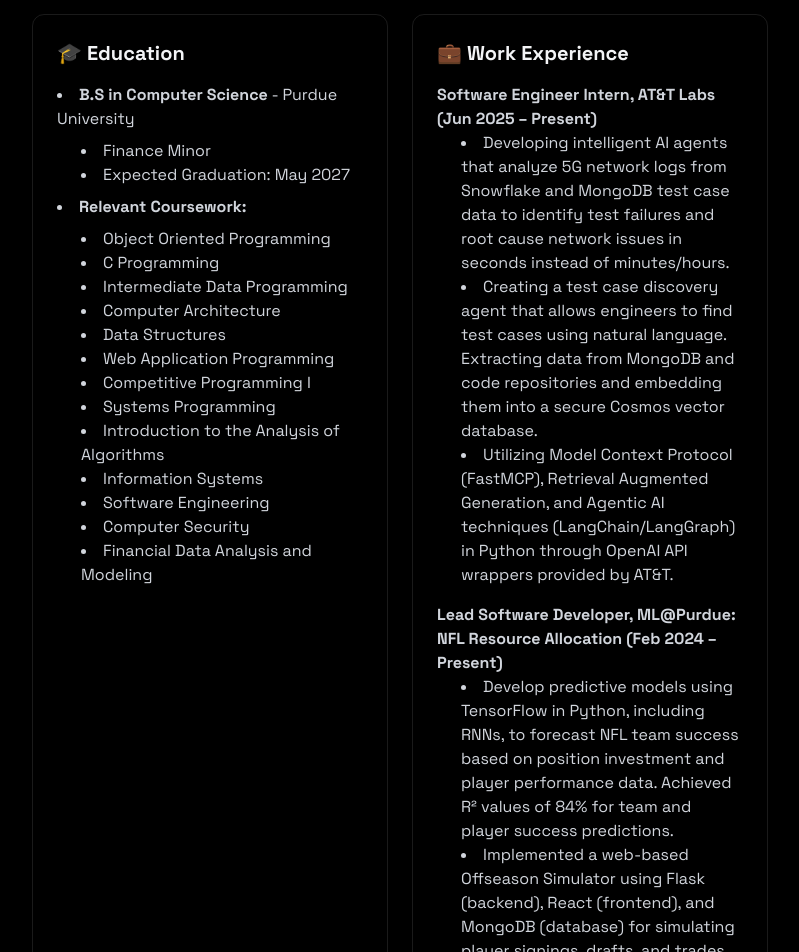
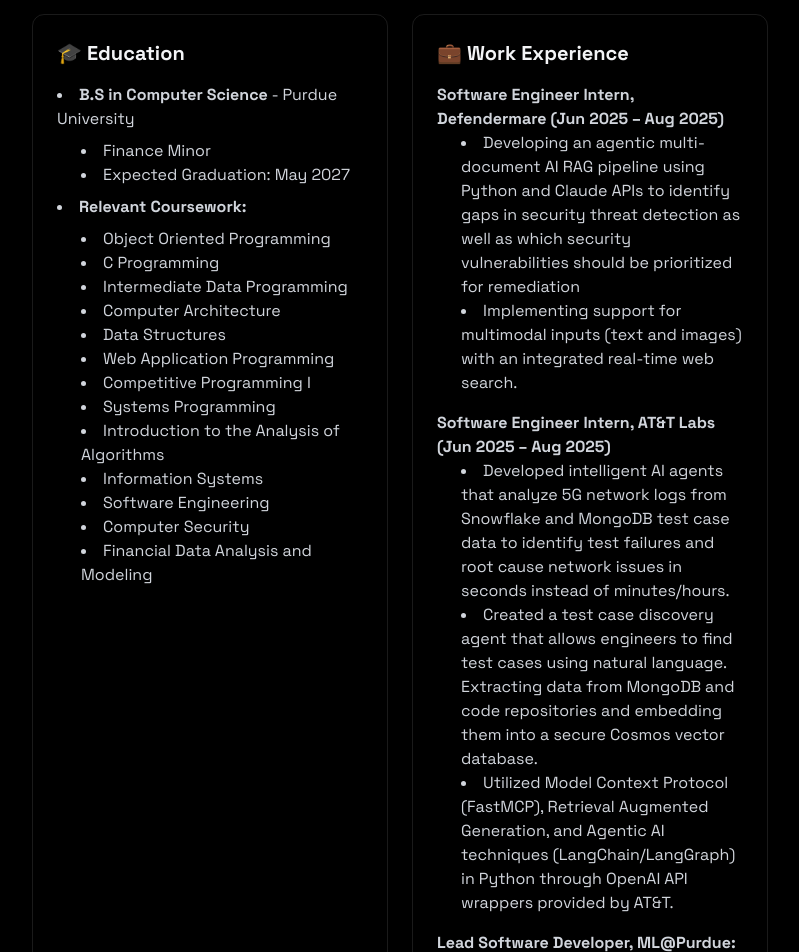
Before and after one commit to PranayN23/pranaynandkeolyar-portfolio, a React (Vite) app: page / in a window 1280 px wide. Shown: the part 1660-2612 px from the top of the page, without its empty margins (240-1039 px from the left). Built offline with nearby package versions, Linux system fonts and the light colour scheme.

Commit message:
added new experience

```diff
--- a/src/components/sections/About.jsx
+++ b/src/components/sections/About.jsx
@@ -136,19 +136,33 @@
               <div className="space-y-4 text-gray-300">
                 <div>
                   <h4 className="font-semibold">
-                    Software Engineer Intern, AT&T Labs (Jun 2025 – Present)
+                    Software Engineer Intern, Defendermare (Jun 2025 – Aug 2025)
                   </h4>
                   <ul className="list-disc list-inside ml-6">
                     <li>
-                      Developing intelligent AI agents that analyze 5G network logs from Snowflake and MongoDB test case data to
+                      Developing an agentic multi-document AI RAG pipeline using Python and Claude APIs to identify gaps in
+security threat detection as well as which security vulnerabilities should be prioritized for remediation
+                    </li>
+                    <li>
+                     Implementing support for multimodal inputs (text and images) with an integrated real-time web search.
+                    </li>
+                  </ul>
+                </div>
+                <div>
+                  <h4 className="font-semibold">
+                    Software Engineer Intern, AT&T Labs (Jun 2025 – Aug 2025)
+                  </h4>
+                  <ul className="list-disc list-inside ml-6">
+                    <li>
+                      Developed intelligent AI agents that analyze 5G network logs from Snowflake and MongoDB test case data to
 identify test failures and root cause network issues in seconds instead of minutes/hours.
                     </li>
                     <li>
-                     Creating a test case discovery agent that allows engineers to find test cases using natural language. Extracting
+                    Created a test case discovery agent that allows engineers to find test cases using natural language. Extracting
 data from MongoDB and code repositories and embedding them into a secure Cosmos vector database.
                     </li>
                     <li>
-                      Utilizing Model Context Protocol (FastMCP), Retrieval Augmented Generation, and Agentic AI techniques
+                      Utilized Model Context Protocol (FastMCP), Retrieval Augmented Generation, and Agentic AI techniques
 (LangChain/LangGraph) in Python through OpenAI API wrappers provided by AT&T.
                     </li>
                   </ul>
@@ -160,7 +174,7 @@
                   </h4>
                   <ul className="list-disc list-inside ml-6">
                     <li>
-                      Develop predictive models using TensorFlow in Python,
+                      Developed predictive models using TensorFlow in Python,
                       including RNNs, to forecast NFL team success based on
                       position investment and player performance data. Achieved
                       R² values of 84% for team and player success predictions.
@@ -168,7 +182,7 @@
                     <li>
                       Implemented a web-based Offseason Simulator using Flask
                       (backend), React (frontend), and MongoDB (database) for
-                      simulating player signings, drafts, and trades.
+                      simulating player signings, drafts, and trades against MCP agents.
                     </li>
                     <li>
                       Scraped, cleaned, and stored 15 years of NFL investment
```
